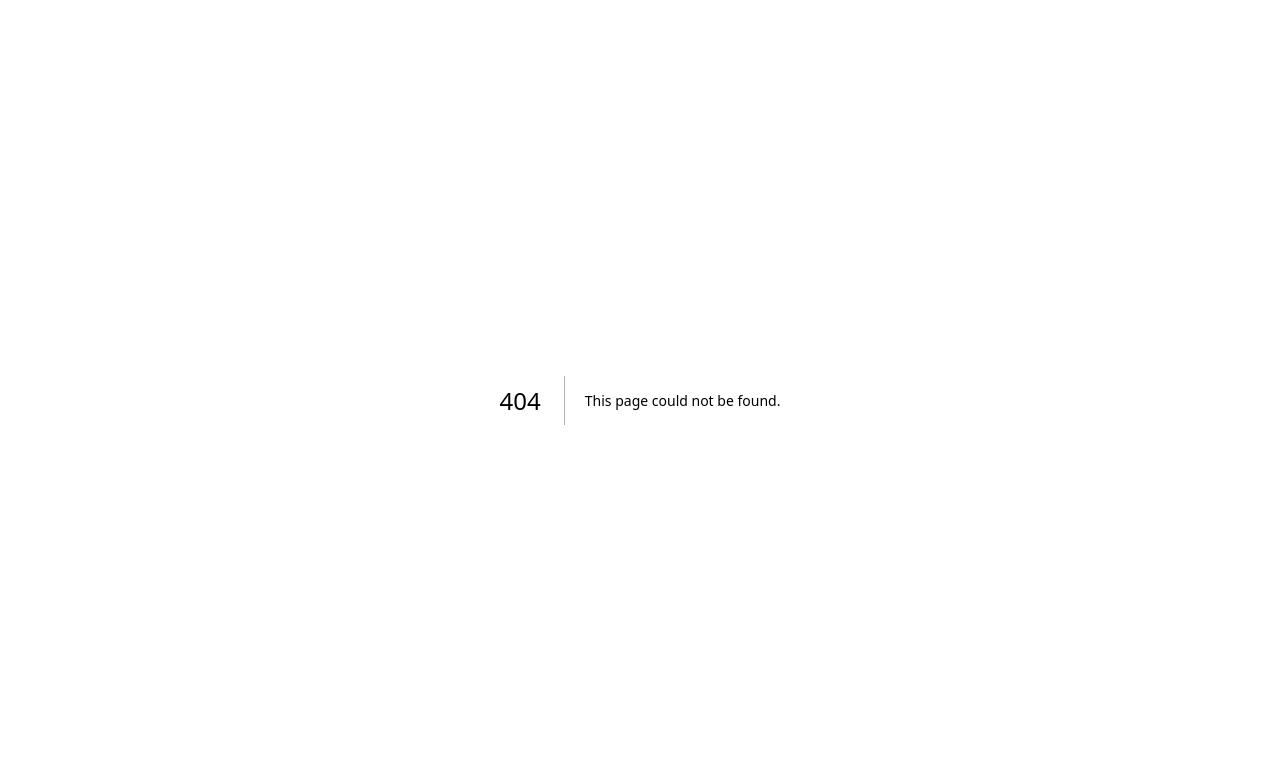
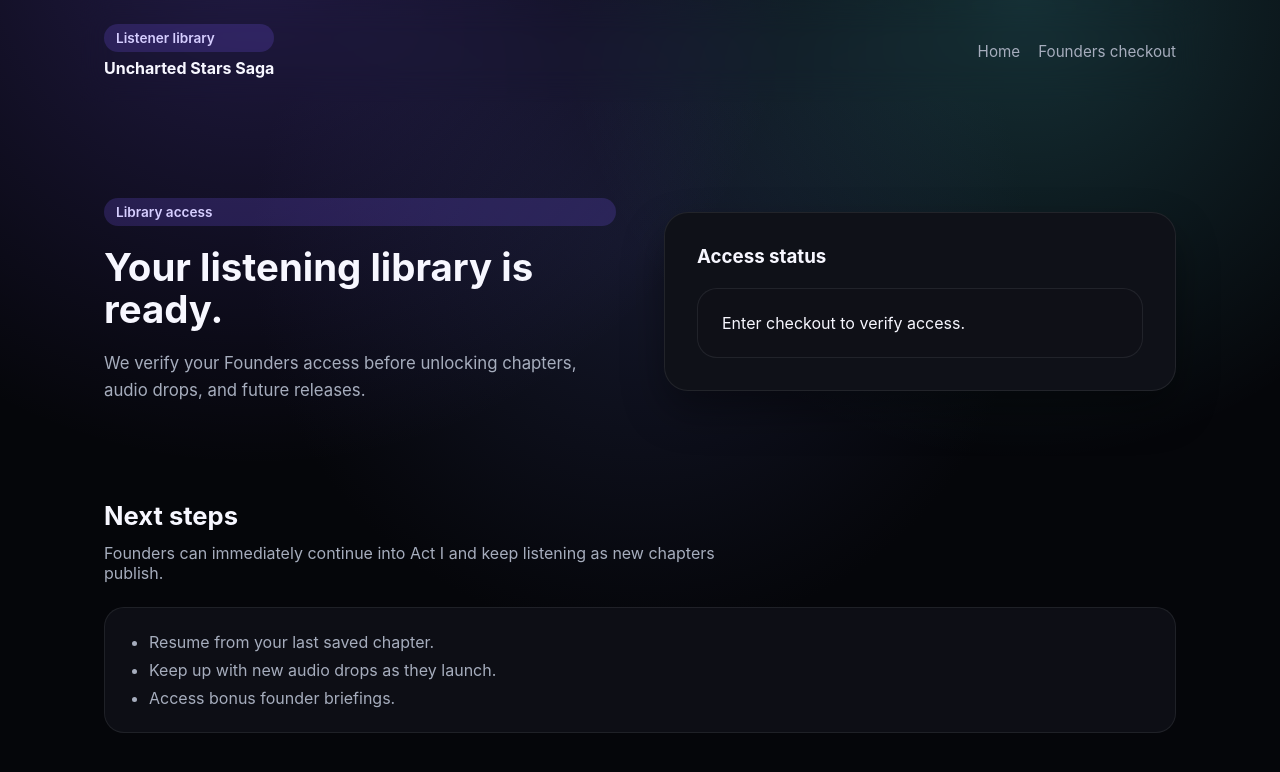
Before and after one commit to Johnsonbros/Uncharted_Stars_Saga, a Next.js app in the folder naos/apps/web/: page /library in a window 1280 px wide. Before the commit this address had no page. Shown: the top 772 px of the page. Built offline with nearby package versions, Linux system fonts and the light colour scheme.

Commit message:
feat(listener): add library access check and payment e2e

```diff
--- /dev/null
+++ b/naos/apps/web/app/library/page.tsx
@@ -0,0 +1,130 @@
+"use client";
+
+import { useEffect, useState } from "react";
+import { useSearchParams } from "next/navigation";
+
+type EntitlementSummary = {
+  id: string;
+  status?: string;
+  tier?: string | null;
+};
+
+type AccessState = "idle" | "loading" | "ready" | "error";
+
+export default function LibraryPage() {
+  const searchParams = useSearchParams();
+  const email = searchParams.get("email");
+  const [state, setState] = useState<AccessState>("idle");
+  const [entitlements, setEntitlements] = useState<EntitlementSummary[]>([]);
+  const [error, setError] = useState<string | null>(null);
+
+  useEffect(() => {
+    if (!email) {
+      return;
+    }
+
+    let isActive = true;
+    setState("loading");
+    setError(null);
+
+    fetch(`/api/entitlements?email=${encodeURIComponent(email)}`)
+      .then(async response => {
+        if (!response.ok) {
+          throw new Error("Unable to load entitlements.");
+        }
+        return (await response.json()) as { entitlements: EntitlementSummary[] };
+      })
+      .then(data => {
+        if (!isActive) {
+          return;
+        }
+        setEntitlements(data.entitlements ?? []);
+        setState("ready");
+      })
+      .catch(fetchError => {
+        if (!isActive) {
+          return;
+        }
+        setState("error");
+        setError(
+          fetchError instanceof Error
+            ? fetchError.message
+            : "Unable to load entitlements."
+        );
+      });
+
+    return () => {
+      isActive = false;
+    };
+  }, [email]);
+
+  const accessUnlocked = entitlements.length > 0;
+
+  return (
+    <main>
+      <nav className="nav">
+        <div className="brand">
+          <span className="tag">Listener library</span>
+          <strong>Uncharted Stars Saga</strong>
+        </div>
+        <div className="nav-links">
+          <a href="/">Home</a>
+          <a href="/founders">Founders checkout</a>
+        </div>
+      </nav>
+
+      <section className="hero">
+        <div className="hero-content">
+          <span className="tag">Library access</span>
+          <h1>Your listening library is ready.</h1>
+          <p>
+            We verify your Founders access before unlocking chapters, audio
+            drops, and future releases.
+          </p>
+        </div>
+        <div className="hero-card">
+          <h3>Access status</h3>
+          <div
+            className="card"
+            data-testid="library-access-status"
+            aria-live="polite"
+          >
+            {email ? (
+              <>
+                {state === "loading" && <span>Checking access...</span>}
+                {state === "error" && (
+                  <span className="muted">{error}</span>
+                )}
+                {state === "ready" && accessUnlocked && (
+                  <strong>Library access unlocked.</strong>
+                )}
+                {state === "ready" && !accessUnlocked && (
+                  <span>Library locked. Complete payment to continue.</span>
+                )}
+              </>
+            ) : (
+              <span>Enter checkout to verify access.</span>
+            )}
+          </div>
+        </div>
+      </section>
+
+      <section>
+        <div className="section-header">
+          <h2 className="section-title">Next steps</h2>
+          <p className="section-copy">
+            Founders can immediately continue into Act I and keep listening as
+            new chapters publish.
+          </p>
+        </div>
+        <div className="card">
+          <ul className="hero-list">
+            <li>Resume from your last saved chapter.</li>
+            <li>Keep up with new audio drops as they launch.</li>
+            <li>Access bonus founder briefings.</li>
+          </ul>
+        </div>
+      </section>
+    </main>
+  );
+}
```
Also changed, not shown: 2 other files (tests, documents, lock files or other folders).
